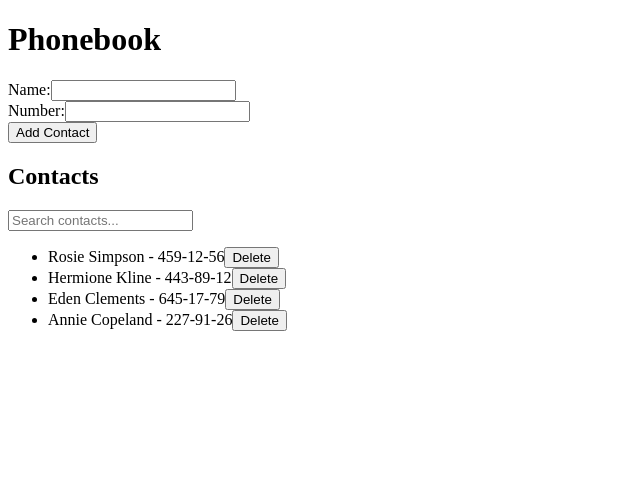
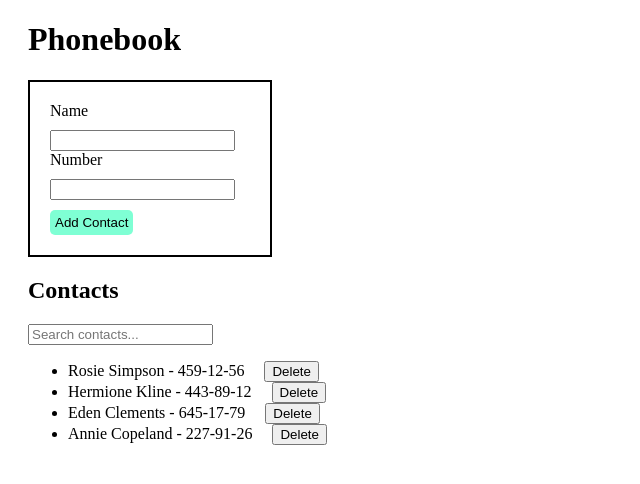
Before and after one commit to Aleksandra8485/goit-react-hw-02-phonebook, a React (Create React App) app: page / in a window 1280 px wide. Shown: the top 484 px of the page, without its empty margins (0-640 px from the left). Built offline with nearby package versions, Linux system fonts and the light colour scheme.

Commit message:
first styles

```diff
--- a/src/components/App.jsx
+++ b/src/components/App.jsx
@@ -3,6 +3,7 @@ import { nanoid } from 'nanoid';
 import ContactForm from './ContactForm/ContactForm';
 import Filter from './ContactForm/Filter';
 import ContactList from './ContactForm/ContactList';
+import styles from './App.module.css';
 
 const App = () => {
   const initialContacts = [
@@ -44,7 +45,7 @@ const App = () => {
   );
 
   return (
-    <div>
+    <div className={styles.appContainer}>
       <h1>Phonebook</h1>
       <ContactForm addContact={addContact} />
       <h2>Contacts</h2>
--- /dev/null
+++ b/src/components/App.module.css
@@ -0,0 +1,3 @@
+.appContainer {
+  margin-left: 20px;
+}
--- a/src/components/ContactForm/ContactForm.jsx
+++ b/src/components/ContactForm/ContactForm.jsx
@@ -1,4 +1,5 @@
 import React, { useState } from 'react';
+import styles from './ContactForm.module.css';
 
 const ContactForm = ({ addContact }) => {
   const [name, setName] = useState('');
@@ -12,10 +13,11 @@ const ContactForm = ({ addContact }) => {
   };
 
   return (
-    <form onSubmit={handleSubmit}>
+    <form className={styles.form} onSubmit={handleSubmit}>
       <label>
-        Name:
+        Name
         <input
+          className={styles.input}
           type="text"
           name="name"
           pattern="^[a-zA-Zа-яА-Я]+(([' -][a-zA-Zа-яА-Я ])?[a-zA-Zа-яА-Я]*)*$"
@@ -27,8 +29,9 @@ const ContactForm = ({ addContact }) => {
       </label>
       <br />
       <label>
-        Number:
+        Number
         <input
+          className={styles.input}
           type="tel"
           name="number"
           pattern="\+?\d{1,4}?[-.\s]?\(?\d{1,3}?\)?[-.\s]?\d{1,4}[-.\s]?\d{1,4}[-.\s]?\d{1,9}"
@@ -39,7 +42,9 @@ const ContactForm = ({ addContact }) => {
         />
       </label>
       <br />
-      <button type="submit">Add Contact</button>
+      <button className={styles.addContactBtn} type="submit">
+        Add Contact
+      </button>
     </form>
   );
 };
--- /dev/null
+++ b/src/components/ContactForm/ContactForm.module.css
@@ -0,0 +1,18 @@
+.form {
+  padding: 20px;
+  border: 2px solid black;
+  width: 200px;
+}
+
+.addContactBtn {
+  border-radius: 5px;
+  border: none;
+  margin-top: 10px;
+  cursor: pointer;
+  background-color: aquamarine;
+  padding: 5px;
+}
+
+.input {
+  margin-top: 10px;
+}
--- a/src/components/ContactForm/ContactList.jsx
+++ b/src/components/ContactForm/ContactList.jsx
@@ -1,4 +1,5 @@
 import React from 'react';
+import styles from './ContactList.module.css';
 
 const ContactList = ({ contacts, deleteContact }) => {
   return (
@@ -6,7 +7,12 @@ const ContactList = ({ contacts, deleteContact }) => {
       {contacts.map(contact => (
         <li key={contact.id}>
           {contact.name} - {contact.number}
-          <button onClick={() => deleteContact(contact.id)}>Delete</button>
+          <button
+            className={styles.deleteBtn}
+            onClick={() => deleteContact(contact.id)}
+          >
+            Delete
+          </button>
         </li>
       ))}
     </ul>
--- /dev/null
+++ b/src/components/ContactForm/ContactList.module.css
@@ -0,0 +1,3 @@
+.deleteBtn {
+  margin-left: 20px;
+}
```
